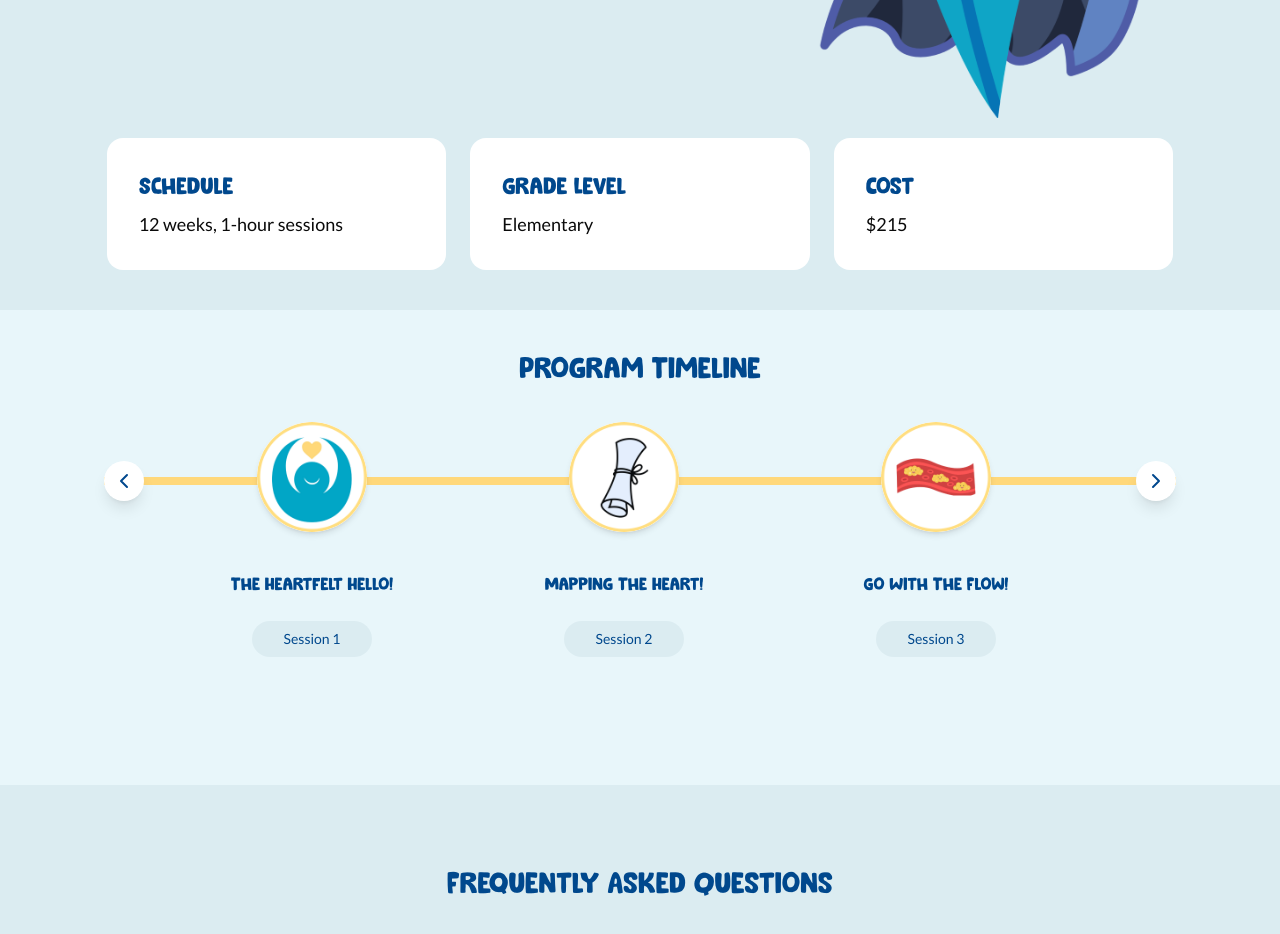
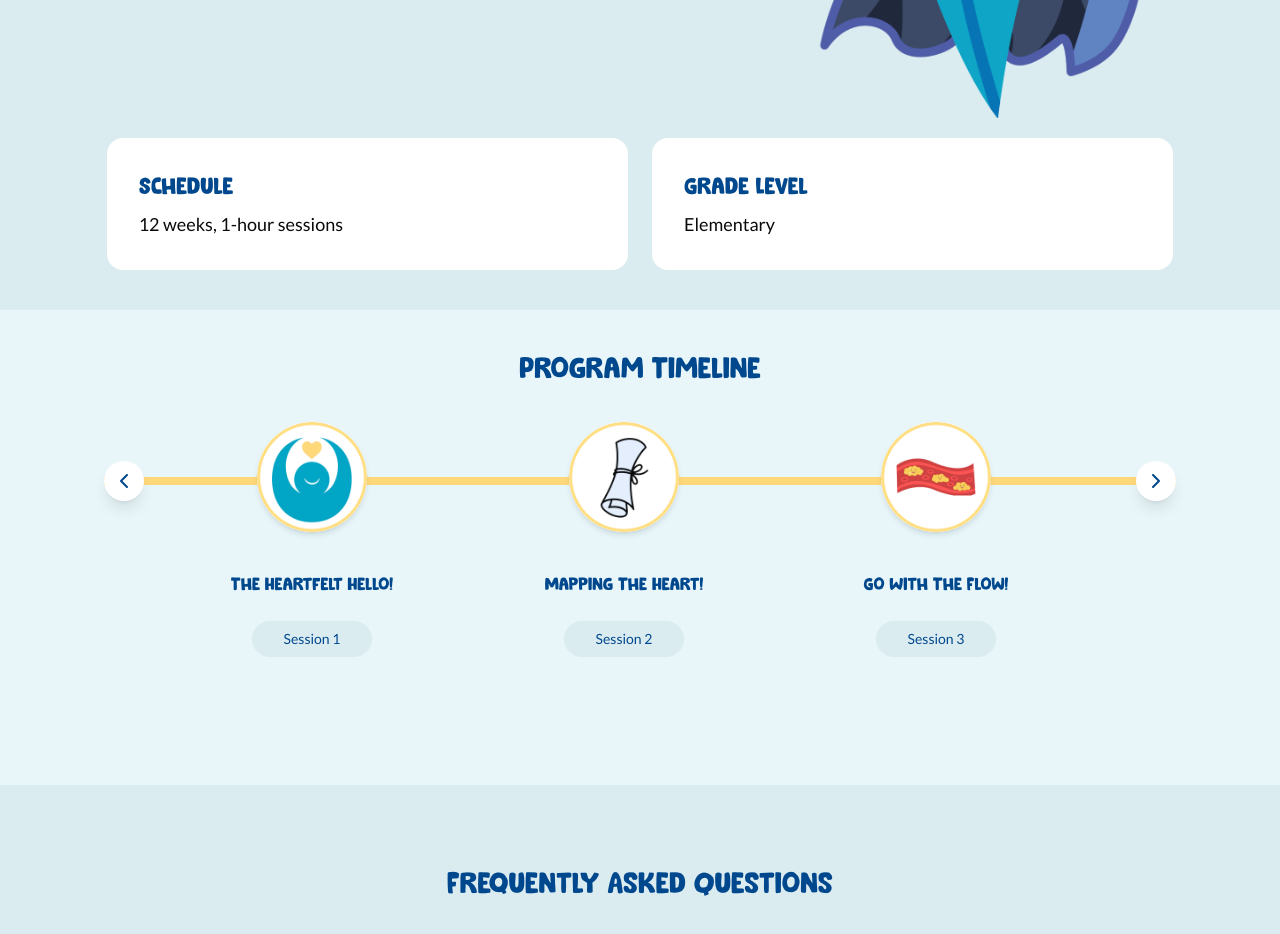
Before and after one commit to ganning127/echo_website, a Next.js app: page /program/echo-explorers in a window 1280 px wide. Shown: the part 860-1794 px from the top of the page. Built offline with nearby package versions, Linux system fonts and the light colour scheme.

Commit message:
Removed cost

```diff
--- a/src/app/program/echo-explorers/page.tsx
+++ b/src/app/program/echo-explorers/page.tsx
@@ -77,7 +77,7 @@ export default function EchoExplorers() {
             </div>
           </section>
 
-          <section className="w-5/6 max-w-6xl mx-auto grid grid-cols-1 lg:grid-cols-3 xl:grid-cols-3 gap-6 px-5 pb-10 sm:px-0">
+          <section className="w-5/6 max-w-6xl mx-auto grid grid-cols-1 lg:grid-cols-2 xl:grid-cols-2 gap-6 px-5 pb-10 sm:px-0">
             <div className="bg-white  rounded-2xl p-8 transition delay-150 duration-300 ease-in-out hover:-translate-y-1 hover:scale-105">
               <h3 className="text-2xl text-[#00488D] mb-2">Schedule</h3>
               <p className="text-lg">12 weeks, 1-hour sessions</p>
@@ -86,11 +86,6 @@ export default function EchoExplorers() {
             <div className="bg-white  rounded-2xl p-8 transition delay-150 duration-300 ease-in-out hover:-translate-y-1 hover:scale-105">
               <h3 className="text-2xl  text-[#00488D] mb-2">Grade Level</h3>
               <p className="text-lg">Elementary</p>
-            </div>
-
-            <div className="bg-white  rounded-2xl p-8 transition delay-150 duration-300 ease-in-out hover:-translate-y-1 hover:scale-105">
-              <h3 className="text-2xl text-[#00488D] mb-2">Cost</h3>
-              <p className="text-lg">$215</p>
             </div>
           </section>
 
```
